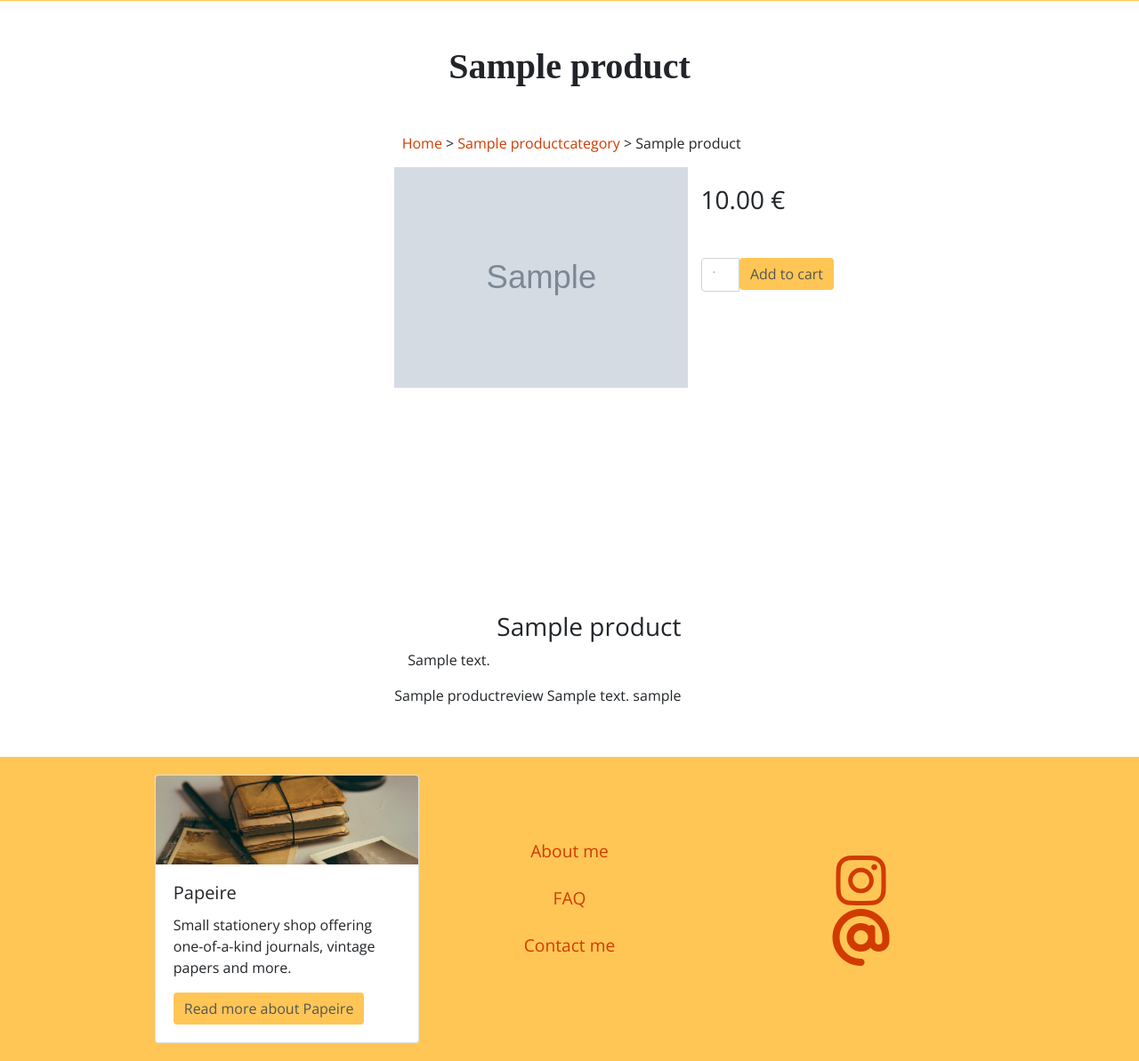
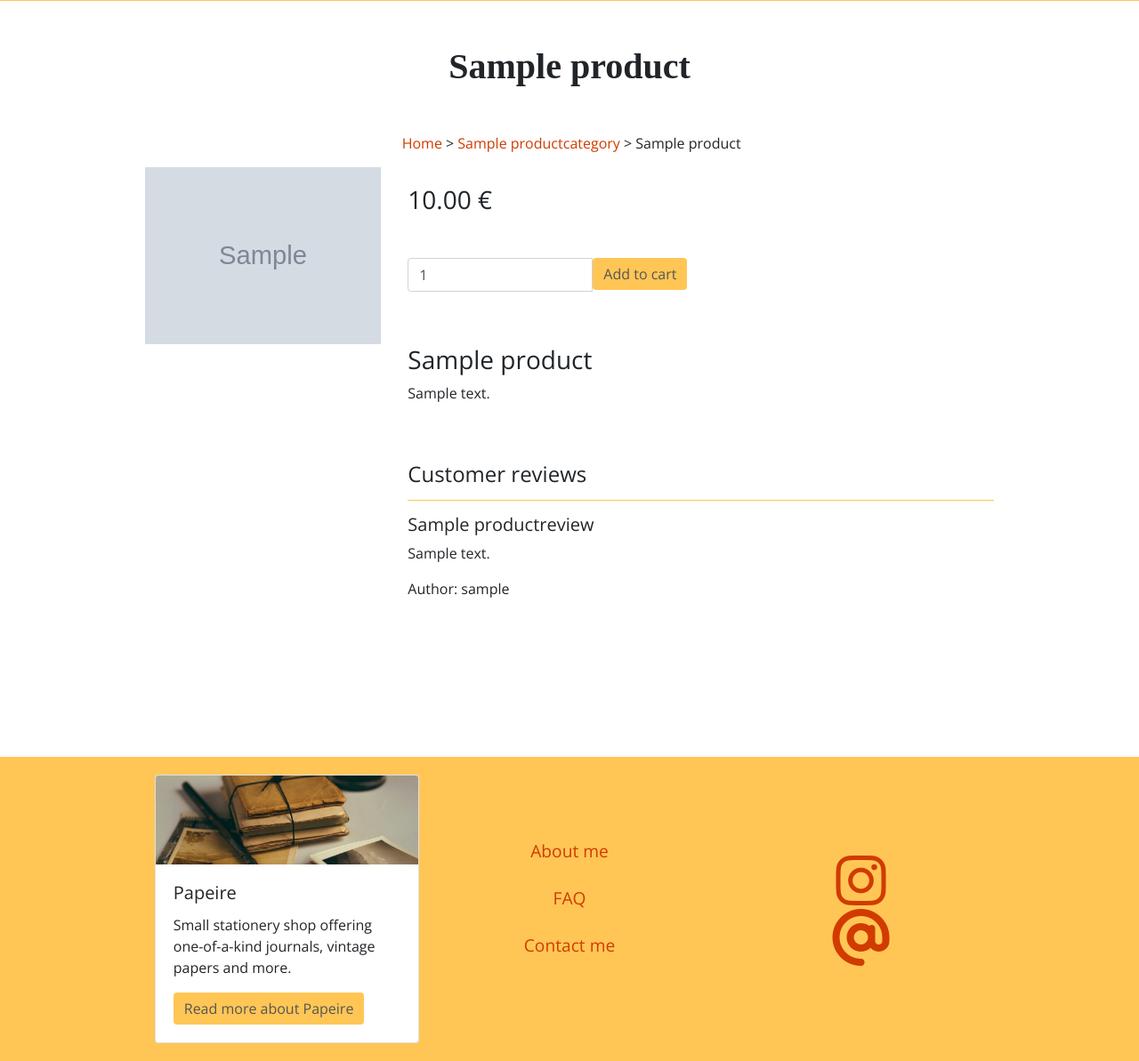
Before and after one commit to Ardhanari/stationery, a Django app: page /products/product/1 in a window 1280 px wide. Shown: the part 267-1460 px from the top of the page at 89% size. Run offline with Django 3.2, Linux system fonts and the light colour scheme; tables that the repository leaves empty hold one stand-in row (values such as "Sample post"); grey boxes marked "Sample" are stand-in pictures; some libraries are stand-ins or nearby versions; some web fonts are replaced.

Commit message:
styling of the single product page

```diff
--- a/products/templates/singleproduct.html
+++ b/products/templates/singleproduct.html
@@ -9,18 +9,17 @@
 {% endblock %}
 
 {% block left-column %}
-
+<div class="col full-image-preview">
+        <div style="background-image: url('{{ MEDIA_URL }}{{ chosen_product.image }}')" class="full-picture">
+            &nbsp;
+        </div>
+    </div>
 {% endblock %}
 
 
 {% block content %}
 
 <div class="row">
-    <div class="col full-image-preview">
-        <div style="background-image: url('{{ MEDIA_URL }}{{ chosen_product.image }}')" class="full-picture">
-            &nbsp;
-        </div>
-    </div>
 
     <div class="col">
         <div class="product-details">
@@ -53,26 +52,19 @@
 </div>
 
     <div class="row">
+        <div class="col-xs-10 col-xs-offset-1 col-sm-offset-0 col-sm-12 col-md-12">
+            <h3>{{ chosen_product.name }}</h3>
+            <p class="product-description">
+                {{ chosen_product.description }}
+            </p>
+        </div>
 
         <div class="col-xs-10 col-xs-offset-1 col-sm-offset-0 col-sm-12 col-md-12">
-
-
-            <div class="product-desc">
-
-            <h3>{{ chosen_product.name }}</h3>
-
-
-            </div>
-
-
-            <p class="product-description">{{ chosen_product.description }}</p>
-        </div>
-        <div class ="reviews">
-
+        <h4>Customer reviews</h4>
         {% for review in reviews %}
-            {{ review.title }}
-            {{ review.review_text }}
-            {{ review.author }}
+            <h5 class="reviews">{{ review.title }} </h5>
+            <p>{{ review.review_text }}</p>
+            Author: {{ review.author }}
         {% endfor %}
         </div>
     </div>
--- a/static/css/custom.css
+++ b/static/css/custom.css
@@ -184,6 +184,8 @@ nav {
     background-size: contain;
     background-position: top left;
     margin: 0 auto;
+    width: 200px;
+    height: 200px;
 }
 
 .product-desc {
@@ -191,7 +193,7 @@ nav {
 }
 
 .product-description {
-    margin-top; 100px;
+    margin-bottom: 50px;
 }
 
 .product-details {
@@ -200,6 +202,11 @@ nav {
 
 .add-to-cart-single {
     padding-left: 0px;
+}
+
+.reviews {
+    border-top: 1px #FFC656 solid;
+    padding-top: 15px;
 }
 
 .cart-item-row {
@@ -294,6 +301,14 @@ h4 {
     border-bottom: 0px;
 }
 
+@media (min-width:420px) and (max-width: 768px) {
+    .full-picture {
+        height: 50vh;
+        width: 50vh;
+        background-size: contain;
+    }
+}
+
 @media (min-width: 768px) {
     .full-picture {
         width: inherit;
```
